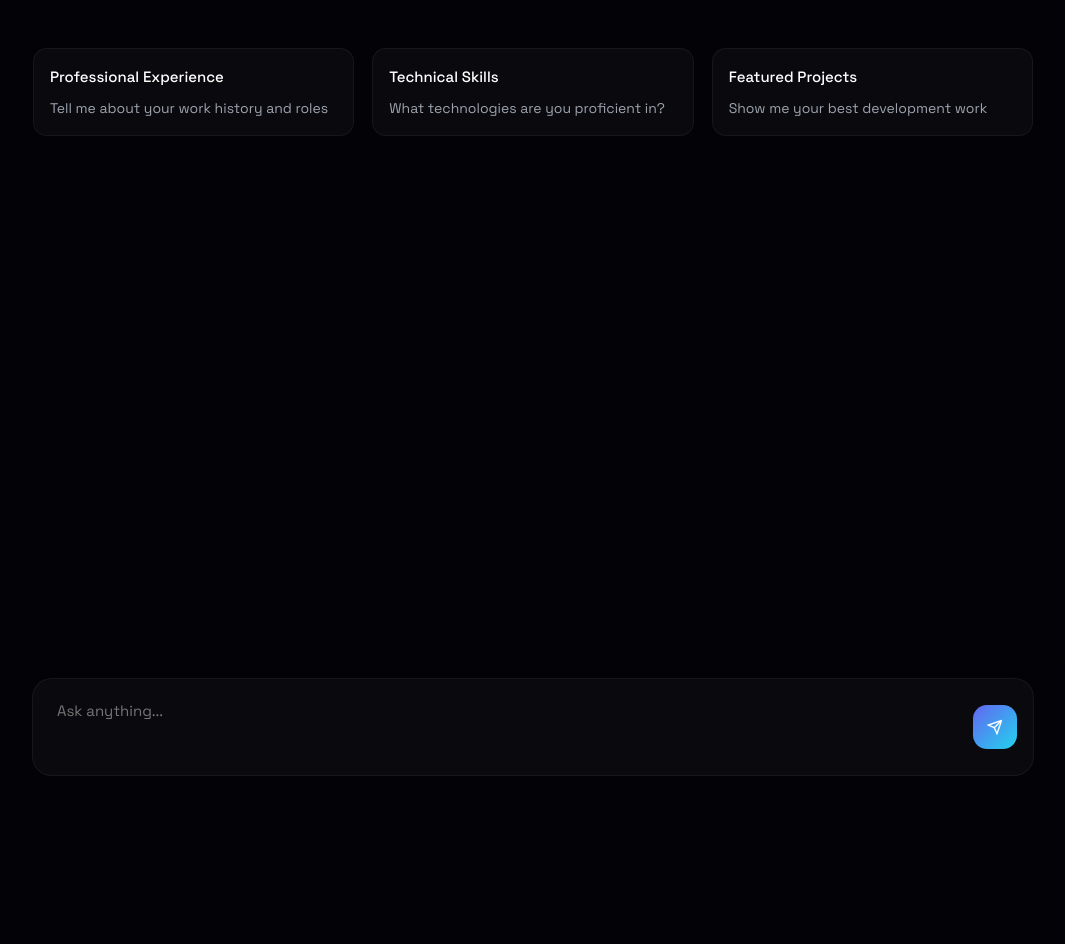
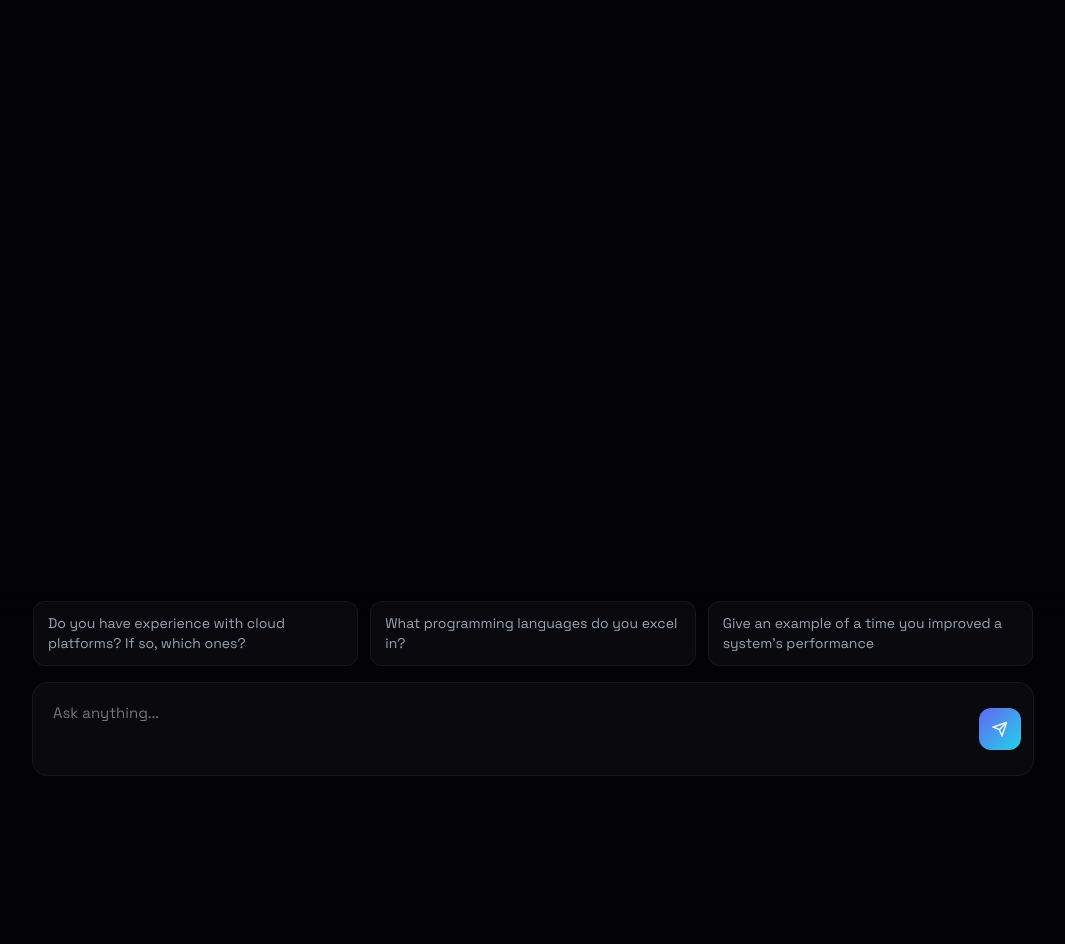
Before and after one commit to habeebsl/ai-portfolio, a Flask app: page / in a window 1280 px wide. Shown: the whole page, without its empty margins (107-1172 px from the left). Before the commit the page ends 776 px from the top, so only its background shows below. Run offline with Flask 3, Linux system fonts and the light colour scheme.

Commit message:
Updated prompt suggestions functionality

```diff
--- a/app.py
+++ b/app.py
@@ -1,4 +1,5 @@
 import json
+import random
 import secrets
 from datetime import timedelta
 
@@ -23,6 +24,32 @@ app.config['SESSION_REDIS'] = Redis(host='localhost', port=6379)
 Session(app)
 
 
+prompts = [
+    "Show me your best development work",
+    "What technologies are you proficient in?",
+    "Tell me about your work history and roles",
+    "Show me a project you're most proud of",
+    "What programming languages do you excel in?",
+    "Can you provide an overview of your past projects and contributions?",
+    "Share a coding challenge you’ve overcome successfully",
+    "Which frameworks do you specialize in?",
+    "How have your previous roles shaped your current skill set?",
+    "What’s the most innovative feature you’ve implemented in a project?",
+    "Do you have experience with cloud platforms? If so, which ones?",
+    "What is a key lesson you’ve learned from your development experience?",
+    "Give an example of a time you improved a system’s performance",
+    "Which databases do you feel most comfortable working with?",
+    "What are your most notable achievements in your development career?",
+    "What’s the biggest project you’ve worked on to date?",
+    "Tell me about a challenging bug you fixed and how you handled it.",
+    "What’s your approach to staying up-to-date with new technologies?",
+    "What development tools do you use regularly, and why?",
+    "Show me an example of how you’ve optimized code or system architecture",
+    "Which version control systems are you familiar with?",
+    "What’s a key strategy you use to write clean and maintainable code?"
+]
+
+
 def update_conversation(role, content):
     conversation = session.get("conversation", [])
     conversation.append({"role": role, "content": content})
@@ -34,7 +61,8 @@ def homepage():
     if not "conversation" in session:
         session["conversation"] = []
     print(session["conversation"])
-    return render_template("index.html", conversations=session["conversation"])
+    random_prompts = random.sample(prompts, 3)
+    return render_template("index.html", conversations=session["conversation"], prompts=random_prompts)
 
 
 @app.route("/send_message", methods=["POST"])
--- a/static/css/styles.css
+++ b/static/css/styles.css
@@ -21,7 +21,6 @@ body {
     line-height: 1.6;
     min-height: 100vh;
     overflow-y: auto;
-    padding-bottom: 20px;
 }
 
 .chat-container {
@@ -29,7 +28,15 @@ body {
     margin: 0 auto;
     padding: 24px;
     min-height: calc(100vh - 80px);
-    padding-bottom: 120px;
+    padding-bottom: 200px;
+}
+
+[data-has-messages="true"] ~ .input-wrapper .prompt-suggestions {
+    display: none;
+}
+
+[data-has-messages="true"] {
+    padding-bottom: 130px;
 }
 
 .message-container {
@@ -83,7 +90,36 @@ body {
     backdrop-filter: blur(28px);
     -webkit-backdrop-filter: blur(28px);
     z-index: 100;
-    margin-top: 24px;
+}
+
+.prompt-suggestions {
+    max-width: 1000px;
+    margin: 0 auto 16px auto;
+    display: grid;
+    grid-template-columns: repeat(auto-fit, minmax(200px, 1fr));
+    gap: 12px;
+}
+
+.suggestion-box {
+    background: rgba(255, 255, 255, 0.03);
+    border: 1px solid rgba(255, 255, 255, 0.05);
+    border-radius: 12px;
+    padding: 12px 14px;
+    transition: all 0.2s ease;
+    cursor: pointer;
+}
+
+.suggestion-box:hover {
+    transform: translateY(-2px);
+    background: rgba(255, 255, 255, 0.05);
+    border-color: rgba(255, 255, 255, 0.1);
+    box-shadow: 0 4px 12px rgba(0, 0, 0, 0.1);
+}
+
+.suggestion-text {
+    font-size: 14px;
+    color: var(--text-secondary);
+    line-height: 1.4;
 }
 
 .input-container {
@@ -92,13 +128,20 @@ body {
     position: relative;
     background: rgba(255, 255, 255, 0.03);
     border: 1px solid rgba(255, 255, 255, 0.05);
-    border-radius: 20px;
+    border-radius: 16px;
     overflow: hidden;
+    transition: all 0.2s ease;
+}
+
+.input-container:focus-within {
+    border-color: rgba(255, 255, 255, 0.1);
+    background: rgba(255, 255, 255, 0.04);
+    box-shadow: 0 4px 12px rgba(0, 0, 0, 0.1);
 }
 
 .input-field {
     width: 100%;
-    padding: 20px 70px 20px 24px;
+    padding: 18px 66px 18px 20px;
     background: transparent;
     border: none;
     color: var(--text);
@@ -113,13 +156,13 @@ body {
 
 .send-button {
     position: absolute;
-    right: 16px;
+    right: 12px;
     top: 50%;
     transform: translateY(-50%);
-    width: 44px;
-    height: 44px;
+    width: 42px;
+    height: 42px;
     border: none;
-    border-radius: 14px;
+    border-radius: 12px;
     background: linear-gradient(135deg, var(--primary) 0%, var(--secondary) 100%);
     color: white;
     cursor: pointer;
@@ -127,39 +170,21 @@ body {
     align-items: center;
     justify-content: center;
     z-index: 2;
-    overflow: hidden;
+    transition: all 0.2s ease;
 }
 
-.prompt-suggestions {
-    display: grid;
-    grid-template-columns: repeat(auto-fit, minmax(260px, 1fr));
-    gap: 18px;
-    margin: 24px 0;
+.send-button:hover {
+    transform: translateY(-50%) scale(1.05);
+    box-shadow: 0 2px 8px rgba(99, 102, 241, 0.3);
 }
 
-.suggestion-box {
-    background: rgba(255, 255, 255, 0.03);
-    border: 1px solid rgba(255, 255, 255, 0.05);
-    border-radius: 14px;
-    padding: 16px;
-    transition: transform 0.3s ease, box-shadow 0.3s ease;
-}
-
-.suggestion-box:hover {
-    transform: translateY(-3px);
-    box-shadow: 0 6px 16px rgba(0, 0, 0, 0.15);
-}
-
-.suggestion-title {
-    font-size: 15px;
-    font-weight: 500;
-    color: var(--text);
-    margin-bottom: 8px;
-}
-
-.suggestion-text {
-    font-size: 14px;
-    color: var(--text-secondary);
+code {
+    background-color: var(--surface);
+    color: var(--primary);
+    padding: 2px 6px;
+    border-radius: 4px;
+    font-family: 'Courier New', Courier, monospace;
+    font-size: 0.9em;
 }
 
 .typing-indicator {
@@ -185,12 +210,3 @@ body {
     0%, 60%, 100% { transform: translateY(0); }
     30% { transform: translateY(-4px); }
 }
-
-code {
-    background-color: var(--surface);
-    color: var(--primary);
-    padding: 2px 6px;
-    border-radius: 4px;
-    font-family: 'Courier New', Courier, monospace;
-    font-size: 0.9em;
-}
--- a/static/js/script.js
+++ b/static/js/script.js
@@ -1,14 +1,16 @@
 document.addEventListener("DOMContentLoaded", () => {
     const messageInput = document.getElementById("message-input")
     const messageCont = document.getElementsByClassName("message-container")
+    const suggestions = document.querySelector('.prompt-suggestions');
     const submitBtn = document.getElementById("submit-btn")
+    const suggestionBoxes = document.querySelectorAll('.suggestion-box')
+
     const content = document.getElementById("content")
     const submitSvg =
     `<svg width="16" height="16" viewBox="0 0 24 24" fill="none" stroke="currentColor" stroke-width="2">
     <path d="M22 2L11 13M22 2L15 22L11 13M11 13L2 9L22 2"/>
     </svg>`
 
-    console.log(messageCont)
     requestAnimationFrame(() => {
         if (messageCont.length) {
             window.scrollTo(0, document.body.scrollHeight);
@@ -17,6 +19,12 @@ document.addEventListener("DOMContentLoaded", () => {
         }
     });
 
+    suggestionBoxes.forEach(function(box) {
+        box.addEventListener("click", () => {
+            const promptText = box.querySelector('.suggestion-text').textContent;
+            sendMessage(promptText)
+        })
+    })
 
     submitBtn.addEventListener("click", sendMessage)
 
@@ -27,6 +35,11 @@ document.addEventListener("DOMContentLoaded", () => {
             }
         }
     })
+
+    function hideSuggestions() {
+        suggestions.style.display = 'none';
+        content.style.paddingBottom = '130px';
+    }
 
     // Helper function: Reset send button
     function resetSendButton() {
@@ -61,8 +74,13 @@ document.addEventListener("DOMContentLoaded", () => {
         return messageContainer;
     }
 
-    async function sendMessage() {
-        message = messageInput.value.trim()
+    async function sendMessage(prompt=null) {
+        let message = "";
+        if (prompt === null) {
+            message = messageInput.value.trim()
+        } else {
+            message = prompt
+        }
 
         if (!message){
             messageInput.value = "";
@@ -73,6 +91,11 @@ document.addEventListener("DOMContentLoaded", () => {
         requestAnimationFrame(() => {
             window.scrollTo(0, document.body.scrollHeight);
         });
+
+        if (suggestions) {
+            hideSuggestions()
+        }
+
         messageInput.value = ""
         submitBtn.disabled = true
         submitBtn.innerHTML =
--- a/templates/index.html
+++ b/templates/index.html
@@ -3,25 +3,7 @@
 {% block title %}Habeeb Salami{% endblock %}
 
 {% block content %}
-<div class="chat-container" id="content">
-
-    <div class="prompt-suggestions">
-        <div class="suggestion-box">
-            <div class="suggestion-title">Professional Experience</div>
-            <div class="suggestion-text">Tell me about your work history and roles</div>
-        </div>
-
-        <div class="suggestion-box">
-            <div class="suggestion-title">Technical Skills</div>
-            <div class="suggestion-text">What technologies are you proficient in?</div>
-        </div>
-
-        <div class="suggestion-box">
-            <div class="suggestion-title">Featured Projects</div>
-            <div class="suggestion-text">Show me your best development work</div>
-        </div>
-    </div>
-
+<div class="chat-container" id="content" data-has-messages="{{ 'true' if conversations else 'false' }}">
     {% for convo in conversations %}
         {% if convo.role == "assistant" %}
         <!-- AI Message -->
@@ -45,6 +27,14 @@
 </div>
 
 <div class="input-wrapper">
+    <div class="prompt-suggestions">
+        {% for prompt in prompts %}
+        <div class="suggestion-box">
+            <div class="suggestion-text">{{ prompt }}</div>
+        </div>
+        {% endfor %}
+    </div>
+
     <div class="input-container">
         <textarea class="input-field" id="message-input" placeholder="Ask anything..."></textarea>
         <button class="send-button" id="submit-btn">
```
